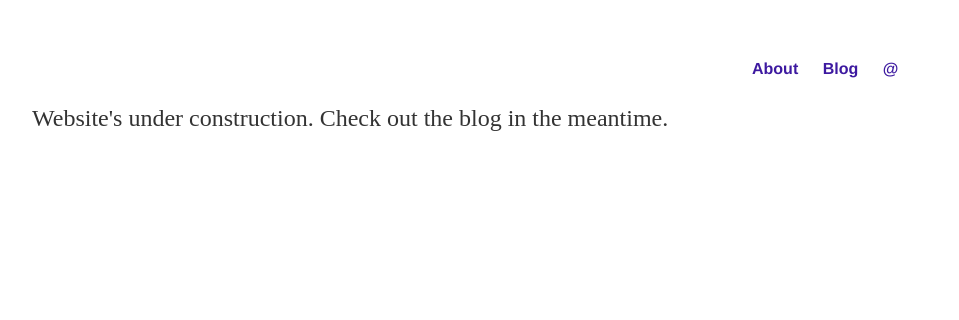
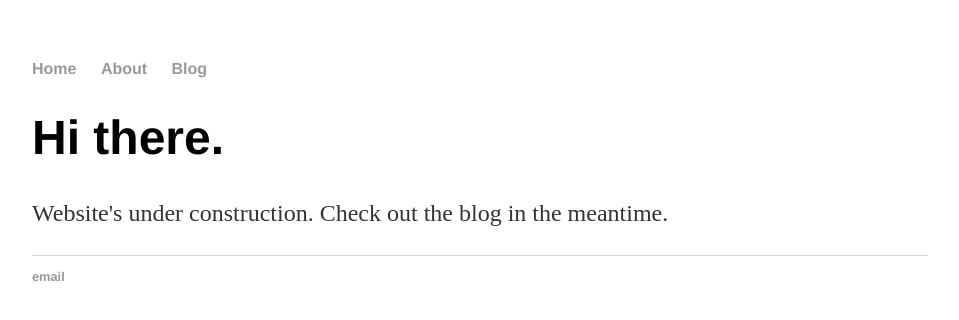
Before and after one commit to ghostsandmachines/ghostsandmachines.github.io, a Jekyll site: the page built from index.html, in a window 1280 px wide. Shown: the top 320 px of the page, without its empty margins (160-1119 px from the left). Built offline with Jekyll 4.4.1, drawn with Linux system fonts in a browser that asks for light colours.

Commit message:
Update index.html

```diff
--- a/index.html
+++ b/index.html
@@ -1,7 +1,8 @@
 ---
-layout: home
+layout: default
 title: Ghosts and Machines
 ---
 <div class="blurb">
+	<h1>Hi there.</h1>
 	<p> Website's under construction. Check out the blog in the meantime. </a></p>
 </div><!-- /.blurb -->
```
